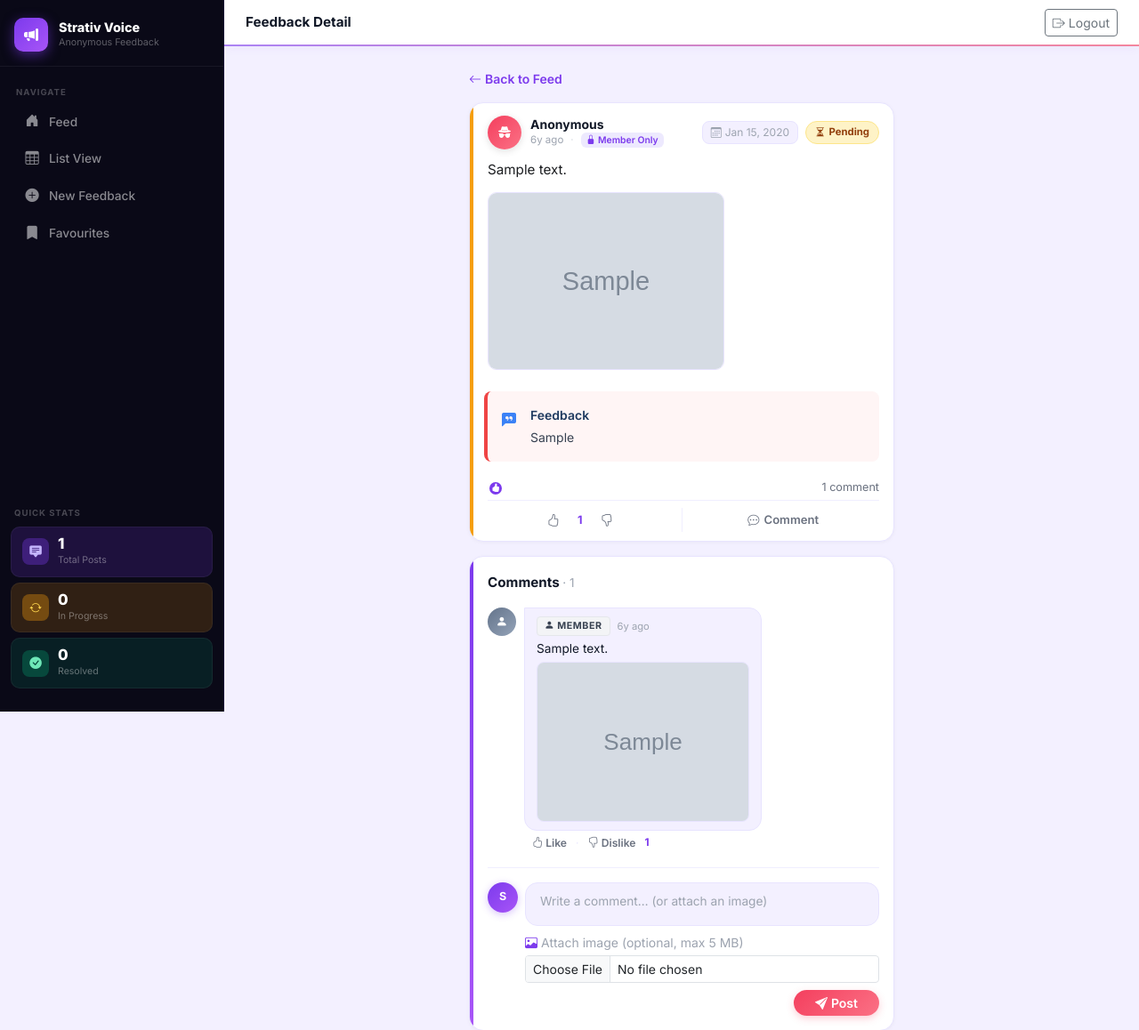
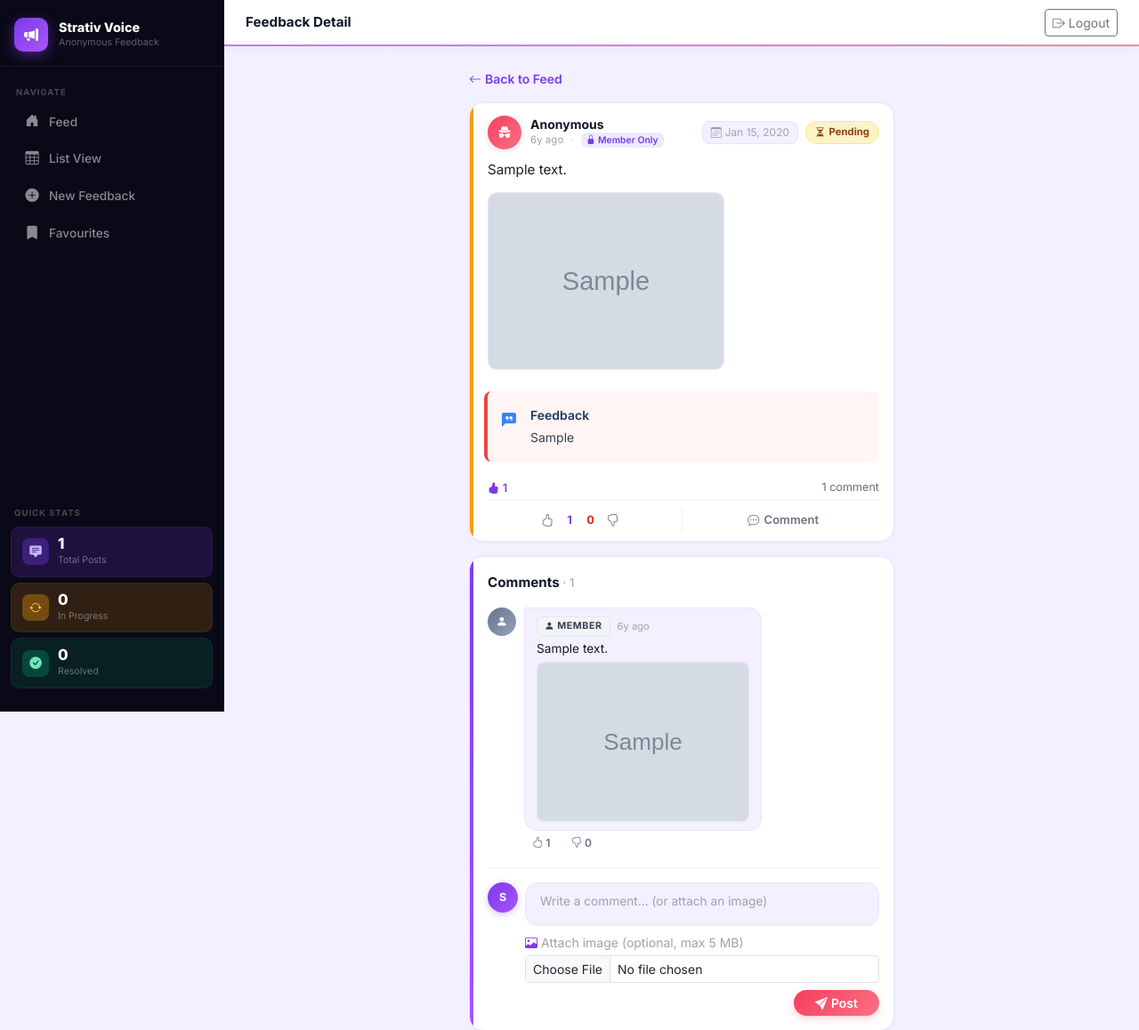
Before and after one commit to sudipto-strativ/anon-feedback, a Django app: page /post/1/ in a window 1280 px wide. Shown: the top 1158 px of the page at 89% size. Run offline with Django 4.2, Linux system fonts and the light colour scheme; a user stored in the database is signed in; tables that the repository leaves empty hold one stand-in row (values such as "Sample post"); grey boxes marked "Sample" are stand-in pictures.

Commit message:
Adds functionlity for showing like and dislikes separately

```diff
--- a/feedback/templates/feedback/base.html
+++ b/feedback/templates/feedback/base.html
@@ -678,19 +678,21 @@
                 color: var(--s-red);
             }
 
-            .vcluster-score {
+            .vcluster-count {
                 font-size: 0.8rem;
                 font-weight: 700;
-                min-width: 26px;
+                min-width: 16px;
                 text-align: center;
-                color: var(--t2);
             }
-
-            .vcluster-score.positive {
+            .vcluster-count.like-count {
                 color: var(--violet);
             }
-            .vcluster-score.negative {
+            .vcluster-count.dislike-count {
                 color: var(--s-red);
+            }
+            .vcluster-sep {
+                color: var(--border);
+                font-size: 0.8rem;
             }
 
             /* Status pills */
@@ -1387,33 +1389,15 @@
 
             function updateVoteUI(type, id, data) {
                 const prefix = `${type}-${id}`;
-                const scoreEl = document.getElementById(`score-${prefix}`);
+                const likeCountEl = document.getElementById(`like-count-${prefix}`);
+                const dislikeCountEl = document.getElementById(`dislike-count-${prefix}`);
                 const likeBtn = document.getElementById(`like-btn-${prefix}`);
                 const dislikeBtn = document.getElementById(
                     `dislike-btn-${prefix}`,
                 );
 
-                if (scoreEl) {
-                    scoreEl.textContent = data.score;
-                    if (scoreEl.classList.contains("vcluster-score")) {
-                        scoreEl.className =
-                            "vcluster-score" +
-                            (data.score > 0
-                                ? " positive"
-                                : data.score < 0
-                                  ? " negative"
-                                  : "");
-                    } else if (scoreEl.classList.contains("fb-comment-score")) {
-                        scoreEl.style.display = data.score !== 0 ? "" : "none";
-                        scoreEl.className =
-                            "fb-comment-score" +
-                            (data.score > 0
-                                ? " positive"
-                                : data.score < 0
-                                  ? " negative"
-                                  : "");
-                    }
-                }
+                if (likeCountEl) likeCountEl.textContent = data.like_count;
+                if (dislikeCountEl) dislikeCountEl.textContent = data.dislike_count;
 
                 if (likeBtn) {
                     const isLiked = data.user_vote === "like";
--- a/feedback/templates/feedback/partials/comment.html
+++ b/feedback/templates/feedback/partials/comment.html
@@ -54,7 +54,7 @@
                 onclick="voteComment({{ comment.id }}, 'like')"
             >
                 <i class="bi bi-hand-thumbs-up{% if user_vote == 'like' %}-fill{% endif %}"></i>
-                Like
+                <span id="like-count-comment-{{ comment.id }}">{{ comment.like_count }}</span>
             </button>
             <span class="fb-comment-dot">·</span>
             <button
@@ -63,16 +63,8 @@
                 onclick="voteComment({{ comment.id }}, 'dislike')"
             >
                 <i class="bi bi-hand-thumbs-down{% if user_vote == 'dislike' %}-fill{% endif %}"></i>
-                Dislike
+                <span id="dislike-count-comment-{{ comment.id }}">{{ comment.dislike_count }}</span>
             </button>
-            {% if comment.score != 0 %}
-            <span
-                class="fb-comment-score {% if comment.score > 0 %}positive{% elif comment.score < 0 %}negative{% endif %}"
-                id="score-comment-{{ comment.id }}"
-            >{{ comment.score }}</span>
-            {% else %}
-            <span id="score-comment-{{ comment.id }}" class="fb-comment-score" style="display:none;">0</span>
-            {% endif %}
         </div>
     </div>
 
--- a/feedback/templates/feedback/post_detail.html
+++ b/feedback/templates/feedback/post_detail.html
@@ -108,16 +108,19 @@
         <div class="fb-counts">
             <div class="fb-counts-left">
                 {% if post.like_count or post.dislike_count %}
-                <div class="fb-counts-icons">
+                <div class="d-flex align-items-center gap-2">
                     {% if post.like_count %}
-                    <div class="fb-reaction-icon" style="background:var(--violet);">
-                        <i class="bi bi-hand-thumbs-up-fill" style="color:#fff;"></i>
-                    </div>
+                    <span class="d-flex align-items-center gap-1" style="font-size:.8rem; font-weight:600; color:var(--violet);">
+                        <i class="bi bi-hand-thumbs-up-fill"></i> {{ post.like_count }}
+                    </span>
+                    {% endif %}
+                    {% if post.like_count and post.dislike_count %}
+                    <span style="color:var(--border);">·</span>
                     {% endif %}
                     {% if post.dislike_count %}
-                    <div class="fb-reaction-icon" style="background:var(--s-red);">
-                        <i class="bi bi-hand-thumbs-down-fill" style="color:#fff;"></i>
-                    </div>
+                    <span class="d-flex align-items-center gap-1" style="font-size:.8rem; font-weight:600; color:var(--s-red);">
+                        <i class="bi bi-hand-thumbs-down-fill"></i> {{ post.dislike_count }}
+                    </span>
                     {% endif %}
                 </div>
                 {% endif %}
@@ -141,8 +144,9 @@
                 >
                     <i class="bi bi-hand-thumbs-up{% if user_post_vote == 'like' %}-fill{% endif %}"></i>
                 </button>
-                <span class="vcluster-score {% if post.score > 0 %}positive{% elif post.score < 0 %}negative{% endif %}"
-                      id="score-post-{{ post.id }}">{{ post.score }}</span>
+                <span id="like-count-post-{{ post.id }}" class="vcluster-count like-count">{{ post.like_count }}</span>
+                <span class="vcluster-sep">·</span>
+                <span id="dislike-count-post-{{ post.id }}" class="vcluster-count dislike-count">{{ post.dislike_count }}</span>
                 <button
                     class="vcluster-btn {% if user_post_vote == 'dislike' %}active-dislike{% endif %}"
                     id="dislike-btn-post-{{ post.id }}"
```
Also changed, not shown: feedback/templates/feedback/list_view.html (+7 -4 lines), feedback/templates/feedback/partials/post_card.html (+3 -4 lines).
